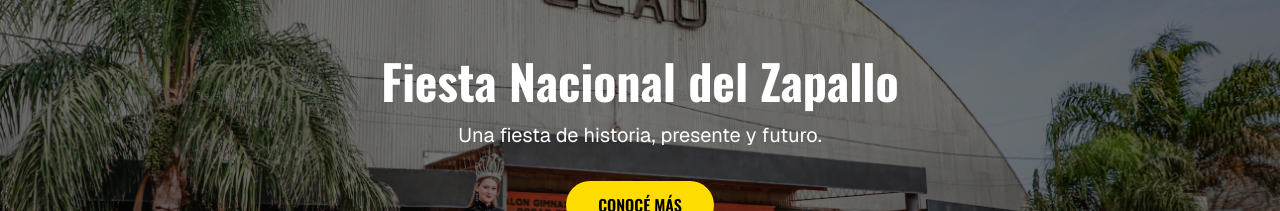
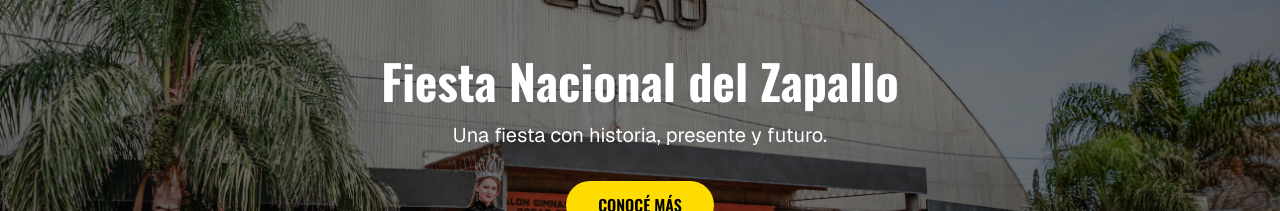
Before and after one commit to gianlucafarias/central-web, a Next.js app: page / in a window 1280 px wide. Shown: the part 2000-2211 px from the top of the page. Built offline with nearby package versions, Linux system fonts and the light colour scheme.

Commit message:
fix texto hero fnz

```diff
--- a/components/FiestaDelZapallo.tsx
+++ b/components/FiestaDelZapallo.tsx
@@ -24,7 +24,7 @@ export default function FiestaDelZapallo() {
 					Fiesta Nacional del Zapallo
 				</h2>
 				<p className="text-lg md:text-xl mb-8">
-				Una fiesta de historia, presente y futuro.				</p>
+				Una fiesta con historia, presente y futuro.				</p>
 				<button className="cursor-pointer bg-[#ffdc00] text-black font-semibold py-3 px-8 rounded-full hover:bg-yellow-500 transition-colors font-mono" onClick={handleVisitandoClick}>
 					CONOCÉ MÁS
 				</button>
```
